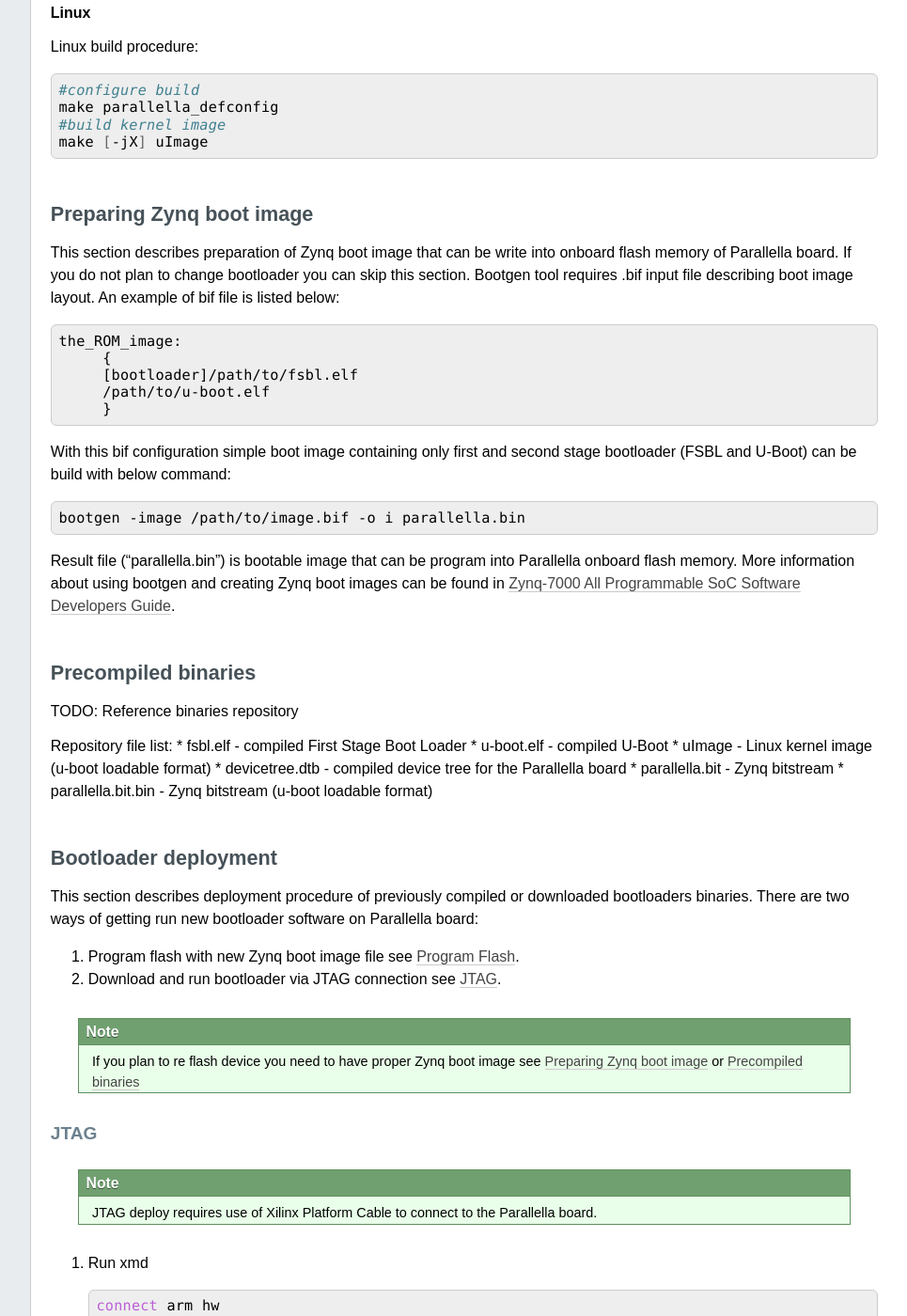
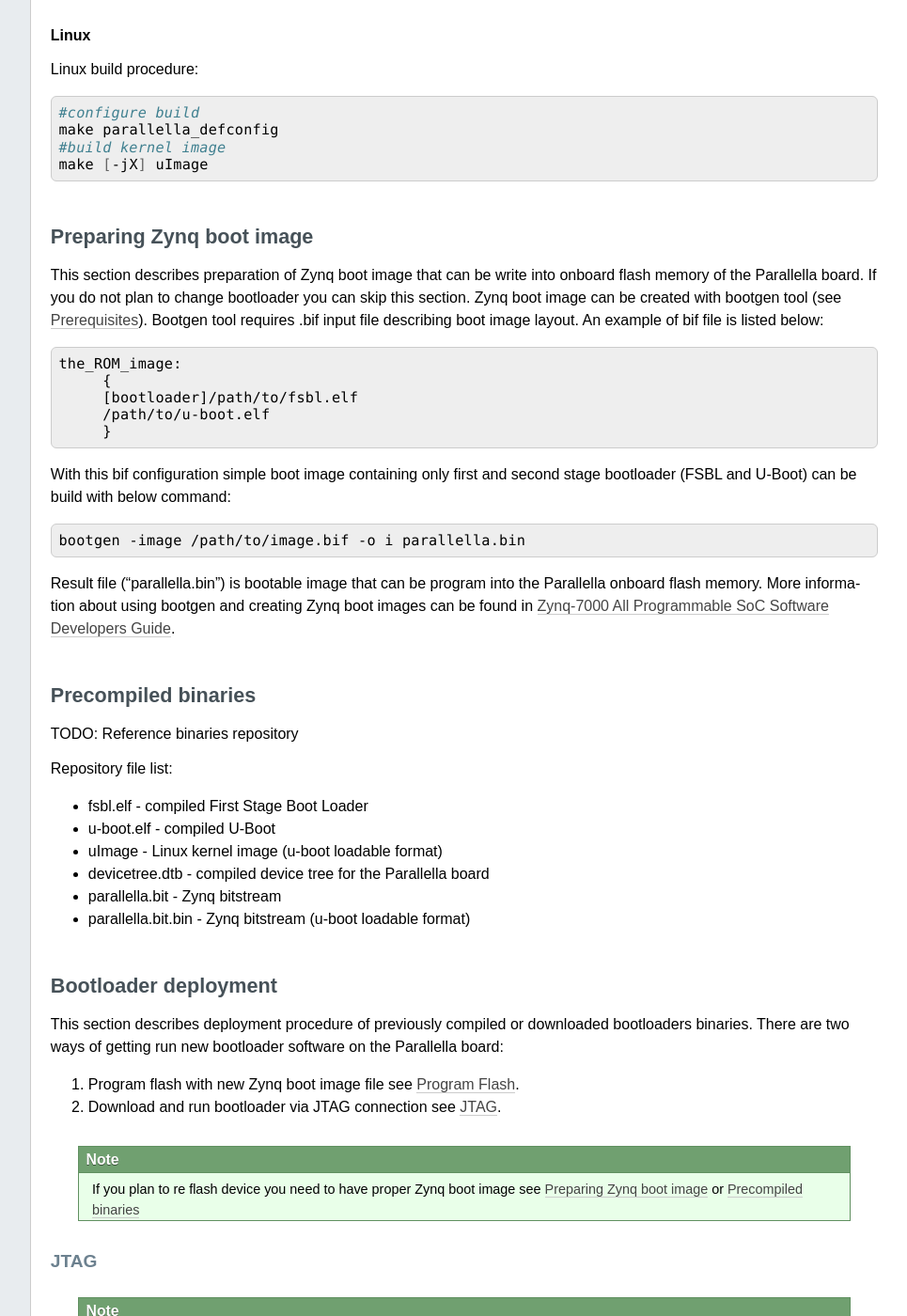
Before and after one commit to antmicro/parallella-quickstart, a Sphinx documentation site: the page built from doc/quickstart-guide/source/software.rst, in a window 1280 px wide and 1400 px high, scrolled down 2385 px. Shown: the whole window at 94% size, without its empty margins (224-1189 px from the left). Built offline with Sphinx 7.4.7, drawn with Linux system fonts in a browser that asks for light colours; some of the changed text lies outside the part shown.

Commit message:
minor corrections

```diff
--- a/doc/quickstart-guide/source/software.rst
+++ b/doc/quickstart-guide/source/software.rst
@@ -1,12 +1,14 @@
 Software build and run guide
 ============================
 
-This section provides information on acquiring, configuring, building and running software on Parallella board.
+This section provides information on acquiring, configuring, building and running software on the Parallella board.
+
+.. _prerequisites:
 
 Prerequisites
 -------------
 
-This section lists software and tools required in the next steps of building and running Linux on Parallella board. In the following subsections is is assumed that every requisite described in this part is met.
+This section lists software and tools required in the next steps of building and running Linux on the Parallella board. In the following subsections is is assumed that every requisite described in this part is met.
 Furthermore, for every required package, place from where it can be obtained is provided.
 
 .. rubric:: Xilinx Tools
@@ -17,7 +19,7 @@
 
 #. Xilinx Microprocessor Debugger (XMD) is required to connect with Zynq chip via JTAG. If you do not plan do load or debug software this way you do not need this tool.
 
-#. Bootgen is required for preparing bootable image for Zynq chip.
+#. Bootgen is required for preparing bootable image for Zynq chip. If you do not plan to change default bootloader you do not need this tool.
 
 TODO: WRITE ABOUT OPENOCD!!!!
 
@@ -54,7 +56,7 @@
 
 .. rubric:: U-Boot
 
-Official U-Boot source code for Parallella board can be found at: https://github.com/parallella/parallella-uboot
+Official U-Boot source code for the Parallella board can be found at: https://github.com/parallella/parallella-uboot
 
 .. code-block:: bash
 
@@ -65,7 +67,7 @@
 
 .. rubric:: Linux
 
-Official Linux source code for Parallella board can be found at: https://github.com/antmicro/linux-parallella
+Official Linux source code for the Parallella board can be found at: https://github.com/antmicro/linux-parallella
 
 .. code-block:: bash
 
@@ -125,7 +127,8 @@
 Preparing Zynq boot image
 -------------------------
 
-This section describes preparation of Zynq boot image that can be write into onboard flash memory of Parallella board. If you do not plan to change bootloader you can skip this section. Bootgen tool requires .bif input file describing boot image layout. An example of bif file is listed below:
+This section describes preparation of Zynq boot image that can be write into onboard flash memory of the Parallella board. If you do not plan to change bootloader you can skip this section.
+Zynq boot image can be created with bootgen tool (see :ref:`prerequisites`). Bootgen tool requires .bif input file describing boot image layout. An example of bif file is listed below:
 
 .. code-block:: bif
 
@@ -141,7 +144,7 @@
 
    bootgen -image /path/to/image.bif -o i parallella.bin
 
-Result file ("parallella.bin") is bootable image that can be program into Parallella onboard flash memory. More information about using bootgen and creating Zynq boot images can be found in `Zynq-7000 All Programmable SoC Software Developers Guide <http://www.xilinx.com/support/documentation/user_guides/ug821-zynq-7000-swdev.pdf>`_.
+Result file ("parallella.bin") is bootable image that can be program into the Parallella onboard flash memory. More information about using bootgen and creating Zynq boot images can be found in `Zynq-7000 All Programmable SoC Software Developers Guide <http://www.xilinx.com/support/documentation/user_guides/ug821-zynq-7000-swdev.pdf>`_.
 
 .. _binaries:
 
@@ -151,6 +154,7 @@
 TODO: Reference binaries repository
 
 Repository file list:
+
 * fsbl.elf - compiled First Stage Boot Loader
 * u-boot.elf - compiled U-Boot
 * uImage - Linux kernel image (u-boot loadable format)
@@ -161,7 +165,7 @@
 Bootloader deployment
 ---------------------
 
-This section describes deployment procedure of previously compiled or downloaded bootloaders binaries. There are two ways of getting run new bootloader software on Parallella board:
+This section describes deployment procedure of previously compiled or downloaded bootloaders binaries. There are two ways of getting run new bootloader software on the Parallella board:
 
 #. Program flash with new Zynq boot image file see :ref:`flashing`.
 #. Download and run bootloader via JTAG connection see :ref:`jtag`.
@@ -268,4 +272,4 @@
 
 Copy uImage, parallella.bit.bin and devicetree.dtb files onto first partition of SD card (FAT formatted), insert card into the board and power up it. Unpack Linux root file system onto USB drive or second partition of SD card (ext formatted).
 
-.. note:: Remember of setting proper boot device address in bootargs (/dev/sdaX for USB drive boot or /dev/mmcblk0pX for SD card)
+.. note:: Remember of setting proper boot device in the Linux kernel bootargs (/dev/sdaX for USB drive boot or /dev/mmcblk0pX for SD card)
```
